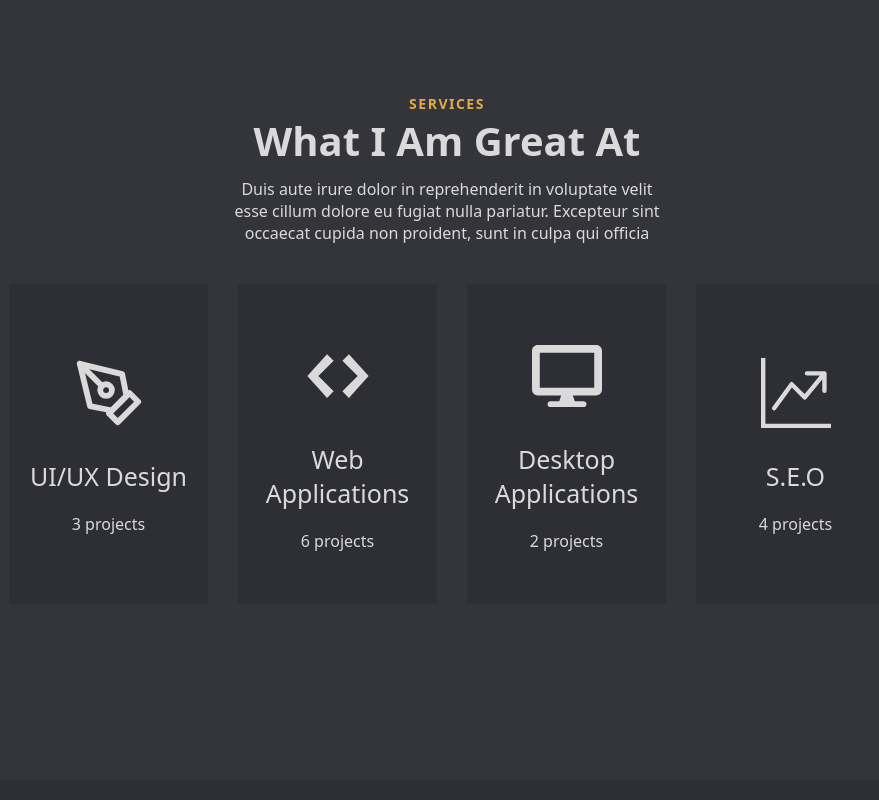
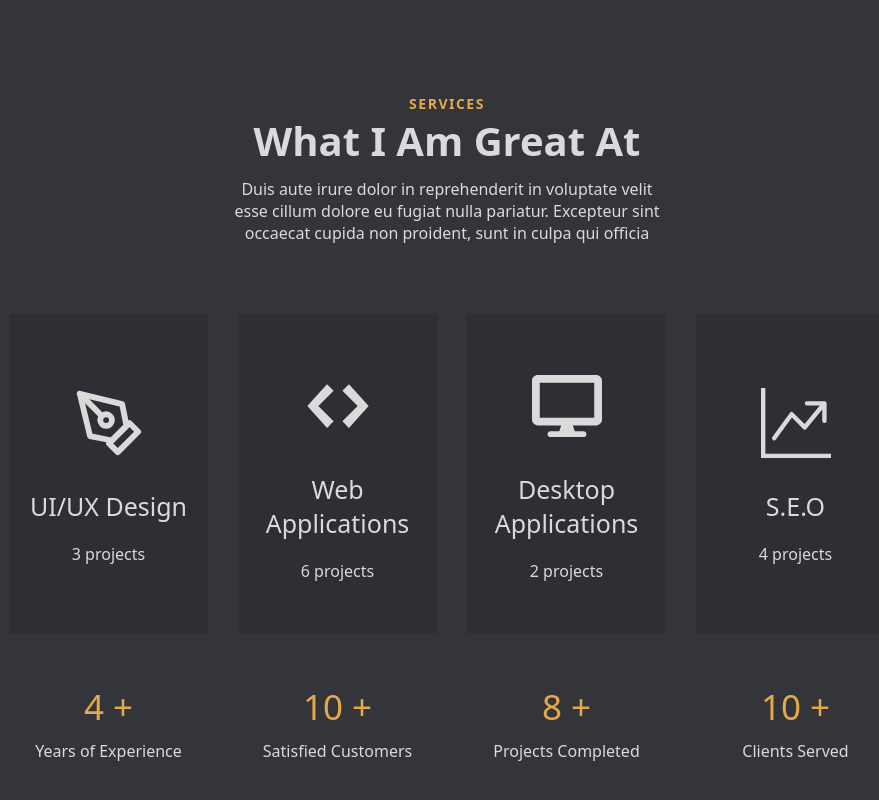
Before and after one commit to 1wes/Wes-Portfolio, a React (Create React App) app: page /#/ in a window 1280 px wide. Shown: the part 880-1680 px from the top of the page, without its empty margins (193-1072 px from the left). Built offline with nearby package versions, Linux system fonts and the light colour scheme.

Commit message:
implement and style analytics layout

```diff
--- a/src/components/services.css
+++ b/src/components/services.css
@@ -1,6 +1,6 @@
 .services-section{
     background-color: var(--services-color);
-    height: 100vh;
+    height: 100%;
 }
 
 .services-content{
@@ -31,13 +31,13 @@
     line-height: 22px;
 }
 
-.card-section{
-    margin-top: 40px;
+.card-section, .analytics-section{
+    margin: 70px 0 50px 0;
     display: flex;
     width: 100%;
 }
 
-.card{
+.card, .numbers{
     display: flex;
     justify-content: center;
     flex-direction: column;
@@ -53,11 +53,11 @@
     cursor: pointer;
 }
 
-.card:first-child{
+.card:first-child, .numbers:first-child{
     margin-left: 10px !important;
 }
 
-.card:not(:last-child){
+.card:not(:last-child), .numbers:not(:last-child){
     margin: 0 30px 0 0;
 }
 
@@ -70,3 +70,19 @@
     font-size: 25px;
     font-weight: 400;
 }
+
+.analytics-section{
+    margin-top: -1px;
+    padding-bottom: 110px;
+}
+
+.numbers{
+    background: none;
+    height: 100%;
+}
+
+.figure{
+    font-size: 35px;
+    color: var(--accent-color);
+    margin-bottom: 10px;
+}
--- a/src/components/services.js
+++ b/src/components/services.js
@@ -45,6 +45,34 @@ let GenericCard=({icon, title, number})=>{
     )
 }
 
+let Numbers=({number, description})=>{
+
+    return(
+        <React.Fragment>
+            <div className='numbers'>
+                <div className='figure'>
+                    {number}
+                </div>
+                <div className='figure-description'>
+                    {description}
+                </div>
+            </div>
+        </React.Fragment>
+    )
+}
+
+let Analytics=({children})=>{
+
+    return(
+
+        <React.Fragment>
+            <div className='analytics-section'>
+                {children}
+            </div>
+        </React.Fragment>
+    )
+}
+
 let CardSection=({children})=>{
 
     return(
@@ -72,6 +100,12 @@ let ServicesSection=()=>{
                         <GenericCard icon={<FaDesktop/>} title={`Desktop Applications`} number={2} />
                         <GenericCard icon={<BsGraphUpArrow/>} title={`S.E.O`} number={4} />
                     </CardSection>
+                    <Analytics>
+                        <Numbers number={`4 +`} description={`Years of Experience`} />
+                        <Numbers number={`10 +`} description={`Satisfied Customers`} />
+                        <Numbers number={`8 +`} description={`Projects Completed`} />
+                        <Numbers number={`10 +`} description={`Clients Served`} />
+                    </Analytics>
                 </div>
             </div>
         </React.Fragment>
```
